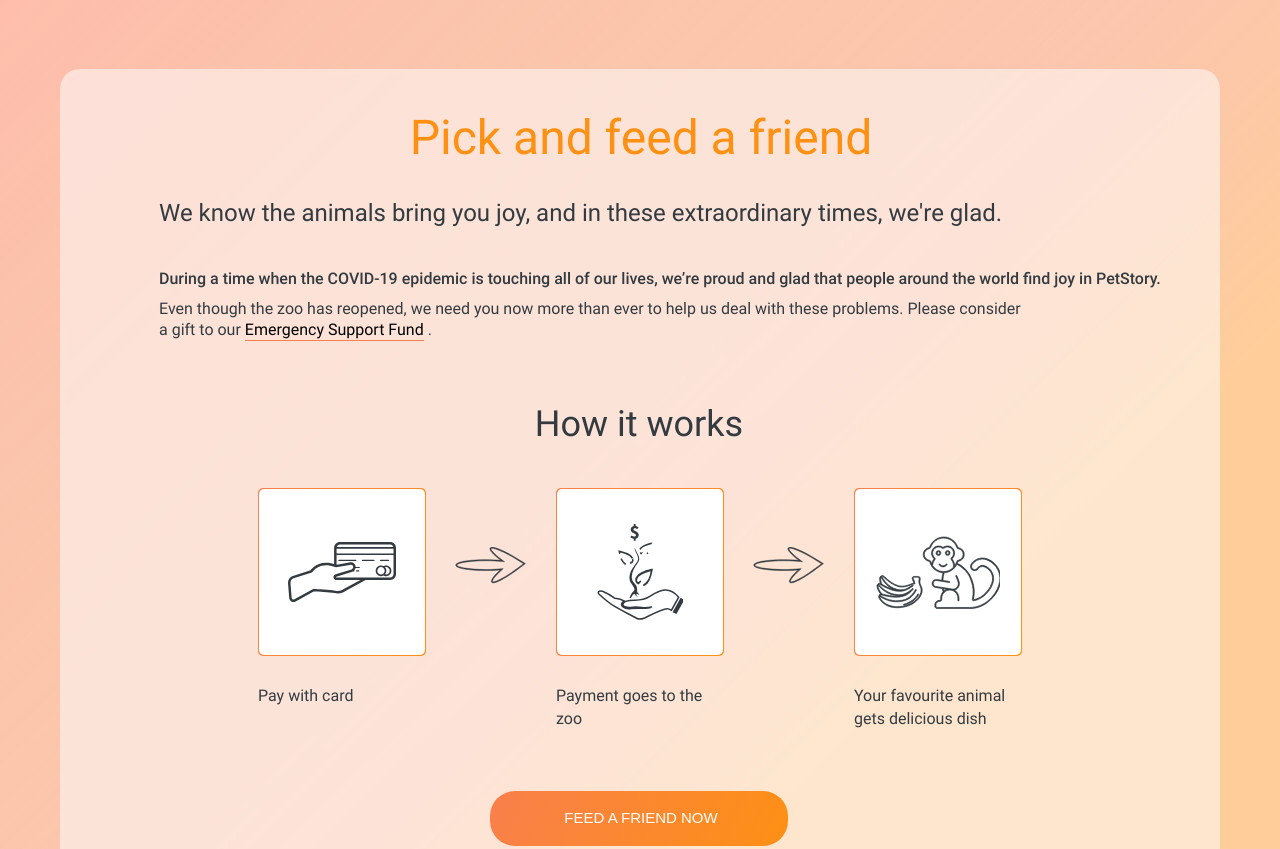
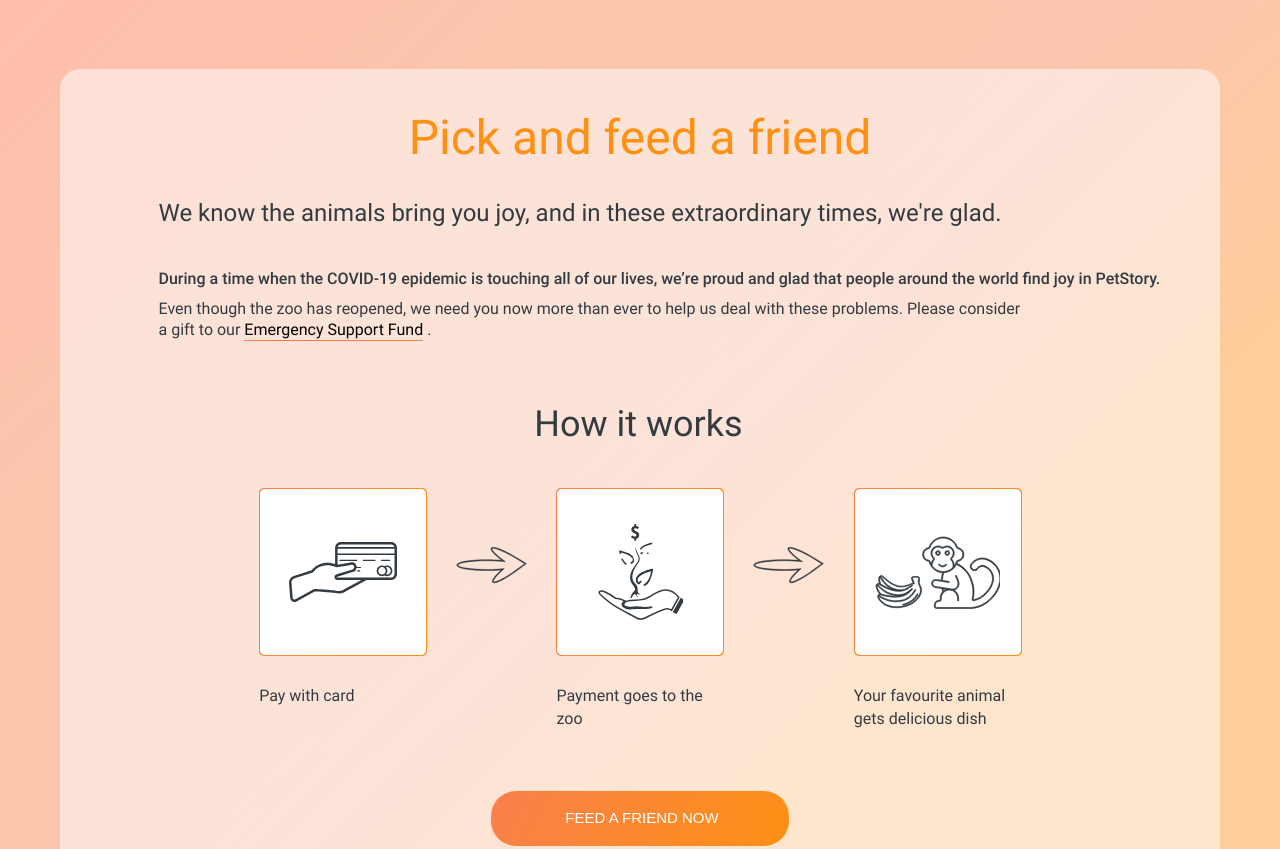
Before and after one commit to pshigotskaya26/songbird, a website: page online-zoo/pages/main/index.html in a window 1280 px wide. Shown: the part 2110-2959 px from the top of the page. Drawn offline with Linux system fonts and the light colour scheme.

Commit message:
fix: change padding for .button-sumbit and padding-left for .subcontainer for donate

```diff
--- a/online-zoo/pages/main/index.html
+++ b/online-zoo/pages/main/index.html
@@ -159,6 +159,7 @@
         <section class="peek-feed">
             <div class="container">
                 <div class="peek-feed__content">
+                    <div class="subcontainer">
                         <h2 class="peek-feed__title">Pick and feed a friend</h2>
                         <h4 class="peek-feed__subtitle">We know the animals bring you joy, and in these extraordinary times, we&#39;re glad.</h4>
                         <p class="peek-feed__text-bold">During a time when the COVID-19 epidemic is touching all of our lives, we’re proud and glad that people around the world find joy in PetStory.</p>
@@ -197,6 +198,8 @@
                                 </form>
                             </div>
                         </div>
+                    </div>
+
                 </div>
             </div>
         </section>
--- a/online-zoo/sass/abstract/_constants.scss
+++ b/online-zoo/sass/abstract/_constants.scss
@@ -20,5 +20,5 @@ $color-progress-bar: #404950;
 $color-progress-bar-line: #72828E;
 $color-border-gray: #929699;
 $container-width: 1160px;
-$subcontainer-width: 1010px;
+$subcontainer-width: 1041px;
 //$subcontainer-width: 976px;
--- a/online-zoo/sass/components/main/_pick-feed.scss
+++ b/online-zoo/sass/components/main/_pick-feed.scss
@@ -12,7 +12,7 @@
 }
 
 .peek-feed__content {
-    padding: 40px 51px 59px 99px;
+    //padding: 40px 51px 59px 99px;
     background: rgba(253, 253, 255, 0.52);
     backdrop-filter: blur(2px);
     -moz-border-radius: 20px;
@@ -22,8 +22,9 @@
 }
 
 .peek-feed__title {
-    padding-right: 46px;
+    padding-right: 39px;
     padding-bottom: 33px;
+    padding-top: 40px;
     color: $color-primery-light;
 }
 
@@ -55,7 +56,7 @@
 }
 
 .payment__title {
-    padding-right: 50px;
+    padding-right: 42px;
     padding-bottom: 40px;
 }
 
@@ -71,10 +72,10 @@
 }
 
 .payment__item_left {
-    padding-left: 34px;
+    padding-left: 36px;
 }
 .payment__item_right {
-    padding-right: 34px;
+    padding-right: 26px;
 }
 
 .payment__text {
@@ -94,5 +95,5 @@
 }
 
 .payment__button {
-    padding-right: 51px;
+    padding-right: 40px;
 }
--- a/online-zoo/sass/layouts/_container.scss
+++ b/online-zoo/sass/layouts/_container.scss
@@ -6,4 +6,6 @@
 .subcontainer {
     width: $subcontainer-width;
     margin: 0 auto;
+    padding-bottom: 59px;
+    padding-left: 39px;
 }
```
Also changed, not shown: online-zoo/assets/styles/style.css, 1 other file. Lines whose indentation alone changed are shown as unchanged.
